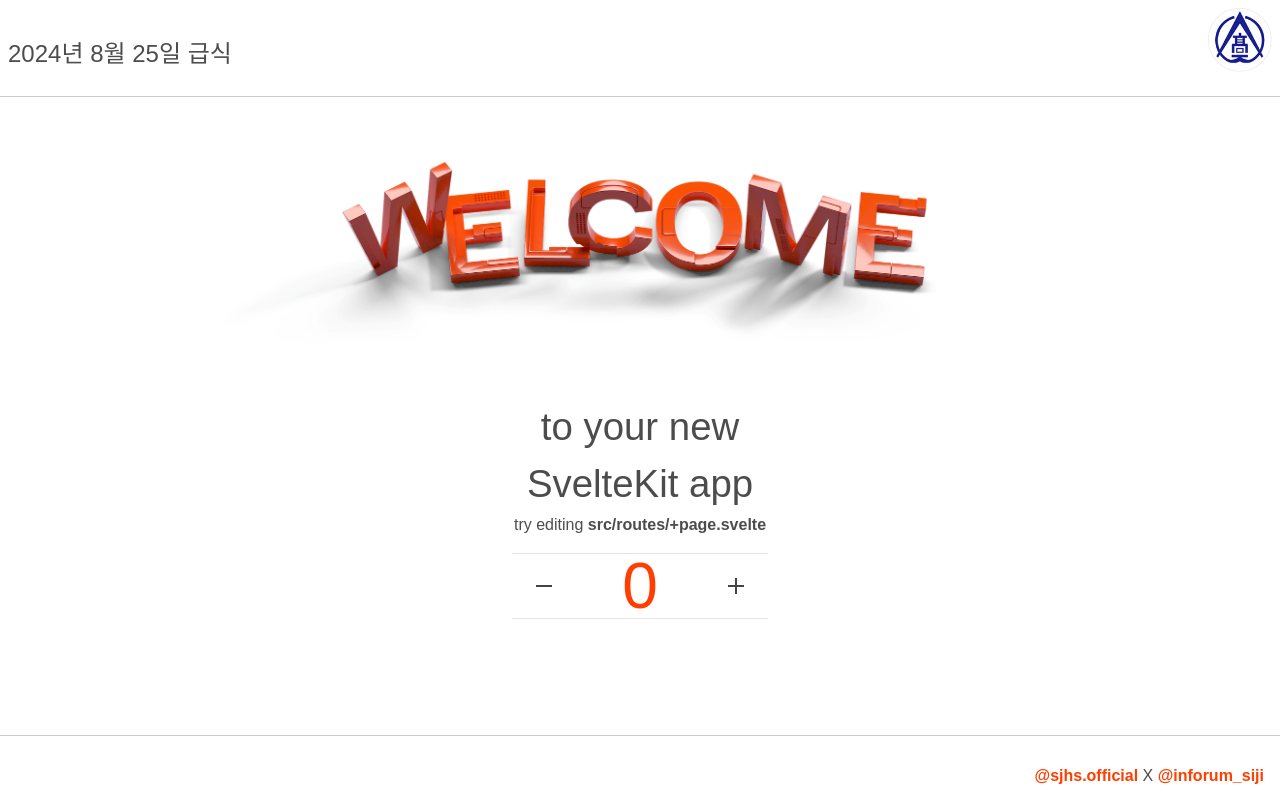
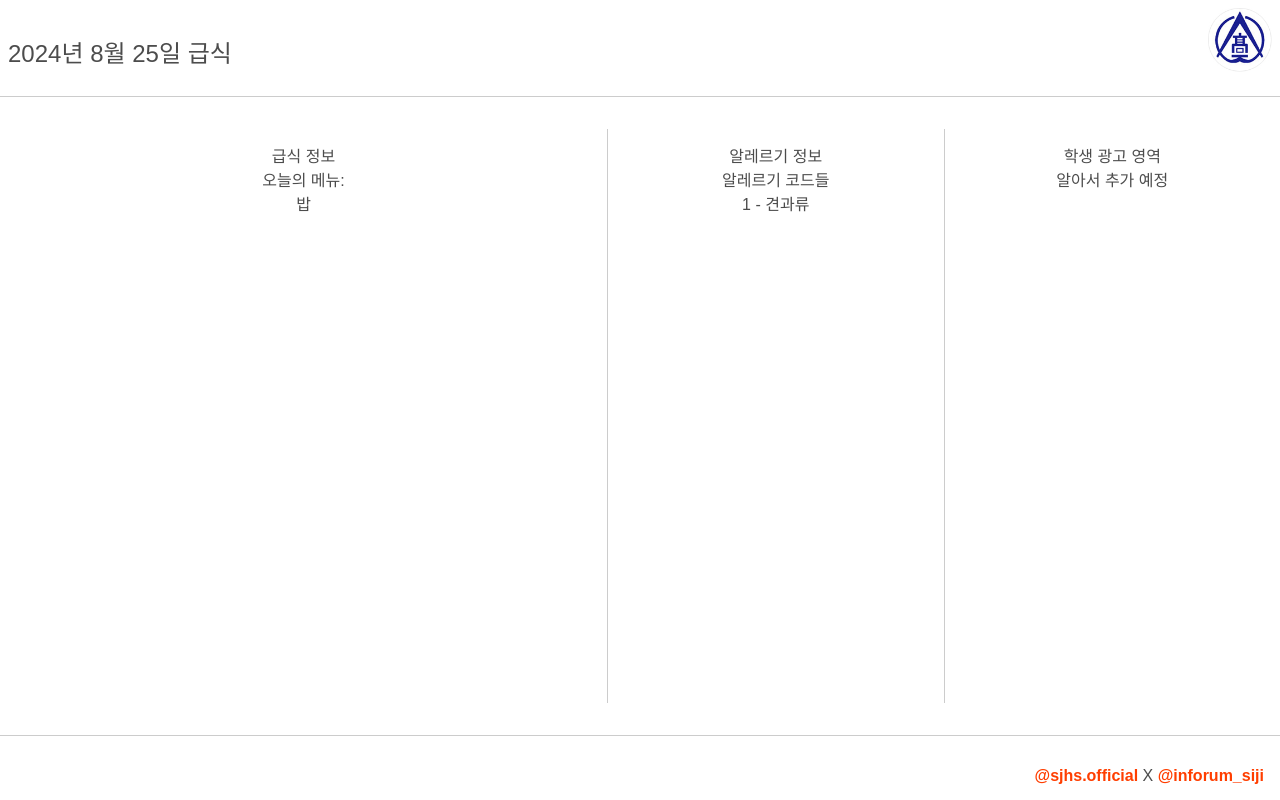
Before and after one commit to Inforum8/school-launch-frontend, a SvelteKit app: page / in a window 1280 px wide. Built offline with nearby package versions, Linux system fonts and the light colour scheme.

Commit message:
feat(components): add new components for student, meal, and allergy
Introduced StudentAds, MealInfo, and AllergyInfo components. Updated layout to incorporate these components and adjusted relevant styles.

```diff
--- /dev/null
+++ b/src/lib/components/AllergyInfo.svelte
@@ -0,0 +1,20 @@
+<script>
+	// Script content for AllergyInfo if needed
+</script>
+
+<div>
+	<h2>알레르기 정보</h2>
+	<p>알레르기 코드들</p>
+	<ul>
+		<li>1 - 견과류</li>
+		<!-- 더 추가, 나이스 API 활용 예정 -->
+	</ul>
+</div>
+
+<style>
+    div {
+        display: flex;
+        flex-direction: column;
+        align-items: center;
+    }
+</style>
--- /dev/null
+++ b/src/lib/components/MealInfo.svelte
@@ -0,0 +1,20 @@
+<script lang="ts">
+
+</script>
+
+<div>
+	<h2>급식 정보</h2>
+	<p>오늘의 메뉴:</p>
+	<ul>
+		<li>밥</li>
+		<!-- 더 추가, 나이스 API 활용 예정 -->
+	</ul>
+</div>
+
+<style>
+    div {
+        display: flex;
+        flex-direction: column;
+        align-items: center;
+    }
+</style>
--- /dev/null
+++ b/src/lib/components/StudentAds.svelte
@@ -0,0 +1,17 @@
+<script>
+	// Script content for StudentAds if needed
+</script>
+
+<div>
+	<h2>학생 광고 영역</h2>
+	<p>알아서 추가 예정</p>
+	<!-- 더 추가 -->
+</div>
+
+<style>
+    div {
+        display: flex;
+        flex-direction: column;
+        align-items: center;
+    }
+</style>
--- a/src/routes/+layout.svelte
+++ b/src/routes/+layout.svelte
@@ -32,7 +32,6 @@
         flex-direction: column;
         padding: 1rem;
         width: 100%;
-		max-width: 64rem;
         margin: 0 auto;
         box-sizing: border-box;
     }
@@ -41,7 +40,7 @@
         display: flex;
         flex-direction: column;
         justify-content: center;
-		align-items: end;
+        align-items: flex-end;
         margin-right: 16px;
         padding: 12px;
     }
--- a/src/routes/+page.svelte
+++ b/src/routes/+page.svelte
@@ -1,7 +1,7 @@
 <script>
-	import Counter from './Counter.svelte';
-	import welcome from '$lib/images/svelte-welcome.webp';
-	import welcome_fallback from '$lib/images/svelte-welcome.png';
+import MealInfo from '$lib/components/MealInfo.svelte';
+import AllergyInfo from '$lib/components/AllergyInfo.svelte';
+import StudentAds from '$lib/components/StudentAds.svelte';
 </script>
 
 <svelte:head>
@@ -9,51 +9,71 @@
 	<meta name="description" content="Svelte demo app" />
 </svelte:head>
 
-<section>
-	<h1>
-		<span class="welcome">
-			<picture>
-				<source srcset={welcome} type="image/webp" />
-				<img src={welcome_fallback} alt="Welcome" />
-			</picture>
-		</span>
+<section class="page">
+	<div class="content">
+		<div class="section">
+			<MealInfo />
+		</div>
 
-		to your new<br />SvelteKit app
-	</h1>
+		<div class="divider vertical"></div>
 
-	<h2>
-		try editing <strong>src/routes/+page.svelte</strong>
-	</h2>
+		<div class="section">
+			<AllergyInfo />
+		</div>
 
-	<Counter />
+		<div class="divider vertical"></div>
+
+		<div class="section">
+			<StudentAds />
+		</div>
+	</div>
+
 </section>
 
 <style>
-	section {
+    .page {
+        width: 100%;
+        height: 100%;
+        flex: 1;
         display: flex;
 				flex-direction: column;
-		justify-content: center;
-		align-items: center;
-		flex: 0.6;
     }
 
-	h1 {
+    .content {
+        display: flex;
+        flex: 1;
         width: 100%;
+        height: 100%;
+        box-sizing: border-box;
     }
 
-	.welcome {
-		display: block;
-		position: relative;
-		width: 100%;
-		height: 0;
-		padding: 0 0 calc(100% * 495 / 2048) 0;
+    .section:nth-child(1) {
+        flex: 2;
     }
 
-	.welcome img {
-		position: absolute;
+    .section:nth-child(2),
+    .section:nth-child(3) {
+        flex: 1;
+    }
+
+    .section {
+				flex: 1;
+				display: flex;
         width: 100%;
         height: 100%;
-		top: 0;
-		display: block;
+        flex-direction: column;
+        padding: 1rem;
+    }
+
+    .divider {
+        border: 0;
+        margin: 1rem 0;
+        background: #ccc;
+    }
+
+    .divider.vertical {
+        width: 1px;
+        height: auto;
+        margin: 0 1rem;
     }
 </style>
```
Lines whose indentation alone changed are shown as unchanged.
